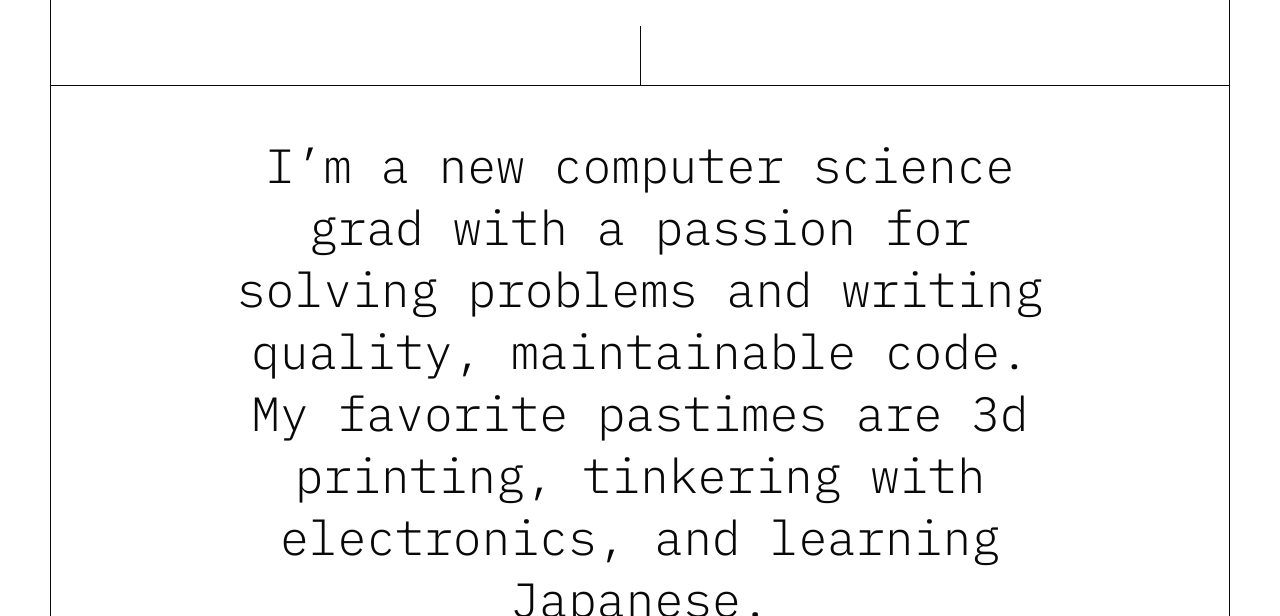
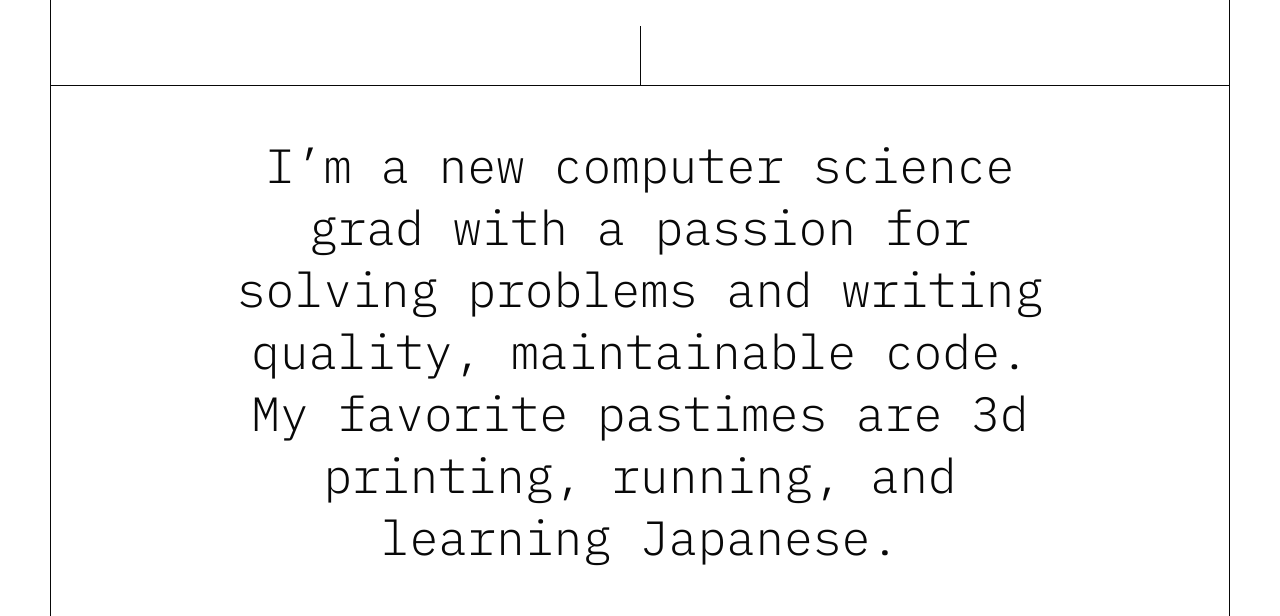
Before and after one commit to jpadgett314/jpadgett314.github.io, a plain HTML site: page index.html in a window 1280 px wide. Shown: the part 336-952 px from the top of the page. Drawn offline with Linux system fonts and the light colour scheme.

Commit message:
More updated content.

```diff
--- a/index.html
+++ b/index.html
@@ -46,7 +46,7 @@
         <div class="grid-item grid-spacer"></div>
 
         <div class="grid-item fullwidth-item" id="intro">
-          <p>I’m a new computer science grad with a passion for solving problems and writing quality, maintainable code. My favorite pastimes are 3d printing, tinkering with electronics, and learning Japanese.</p>
+          <p>I’m a new computer science grad with a passion for solving problems and writing quality, maintainable code. My favorite pastimes are 3d printing, running, and learning Japanese.</p>
         </div>
 
         <div class="grid-item fullwidth-item section-header" id="project-header">
```
